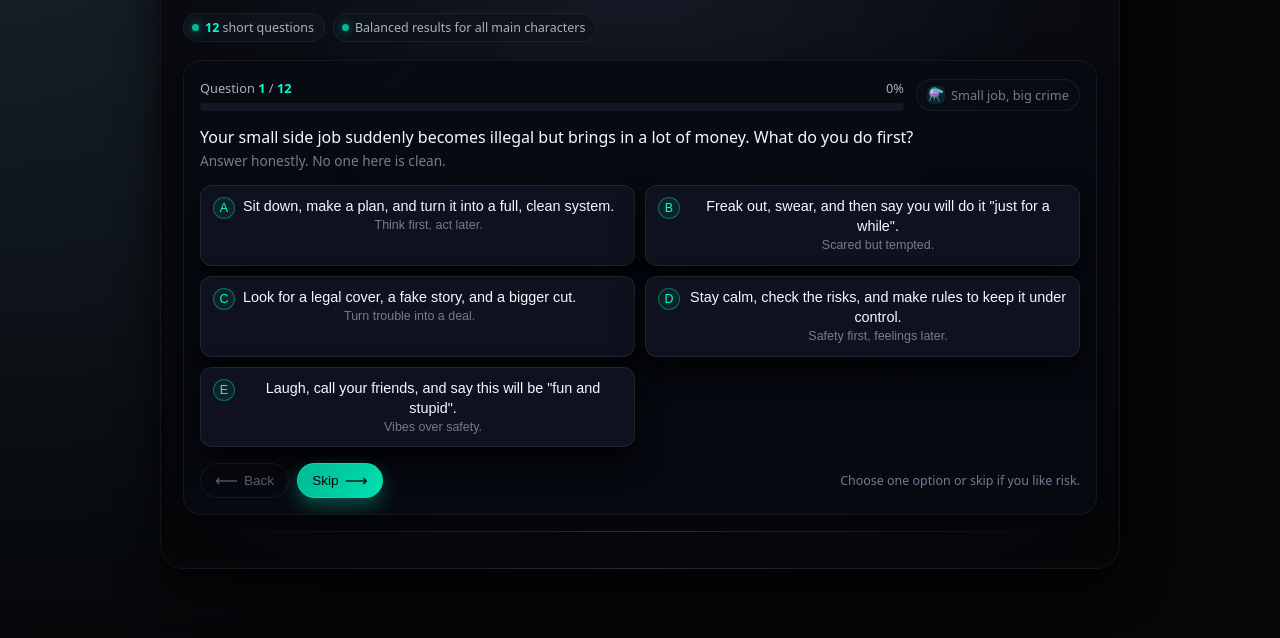
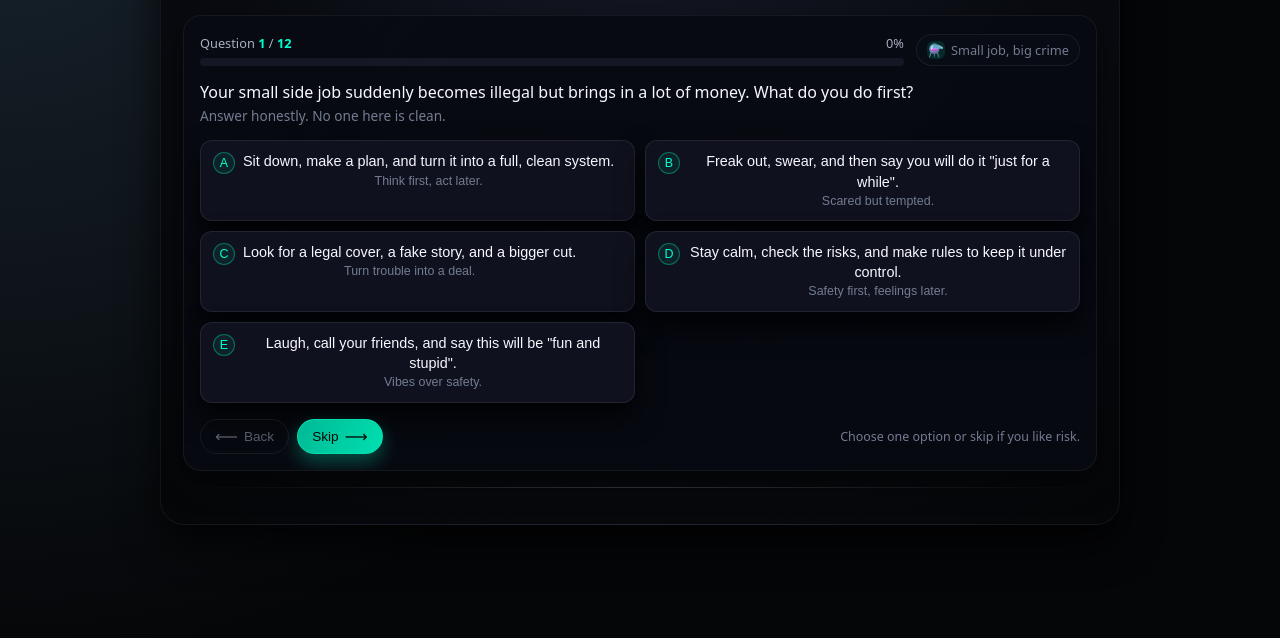
Before and after one commit to movieCharquiz24/strangerthingsQuiz, a plain HTML site: page index.html in a window 1280 px wide. Shown: the part 162-800 px from the top of the page. Drawn offline with Linux system fonts and the light colour scheme.

Commit message:
Update index.html

```diff
--- a/index.html
+++ b/index.html
@@ -36,7 +36,7 @@
 
   html,
   body {
-      height: 100%;
+    min-height: 100vh; /* CHANGED from height: 100% */
   }
 
   body {
@@ -45,9 +45,7 @@
     background: radial-gradient(circle at top left, #18242e 0, #050608 55%),
       radial-gradient(circle at bottom right, #18272b 0, #050608 55%);
     color: var(--text-main);
-      display: flex;
-      align-items: center;
-      justify-content: center;
+    display: block;              /* CHANGED from flex */
     padding: 24px 12px;
   }
 
@@ -61,6 +59,7 @@
     padding: 22px 22px 26px;
     position: relative;
     overflow: hidden;
+    margin: 0 auto;
   }
 
   .app-shell::before {
```
Lines whose indentation alone changed are shown as unchanged.
